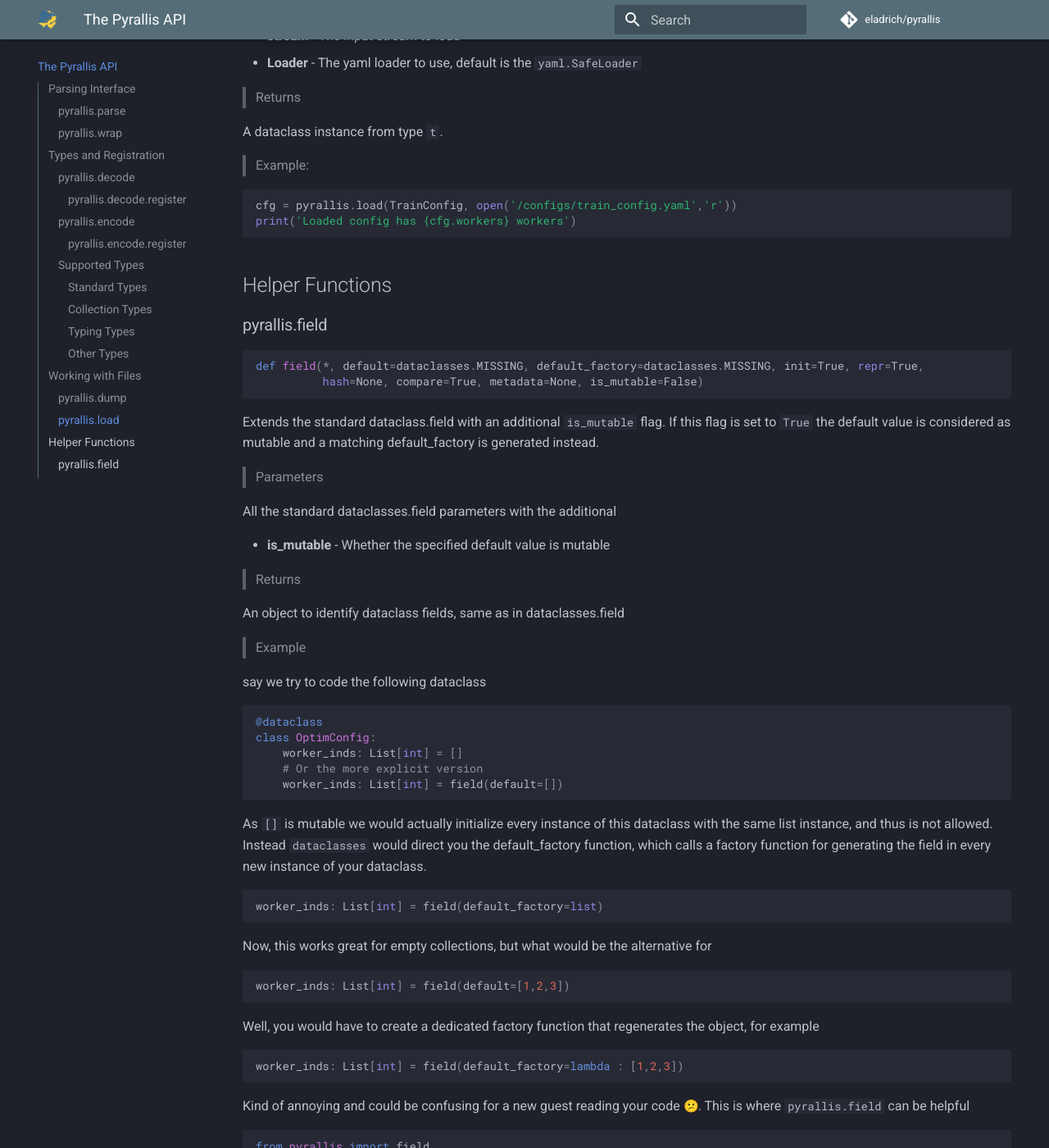
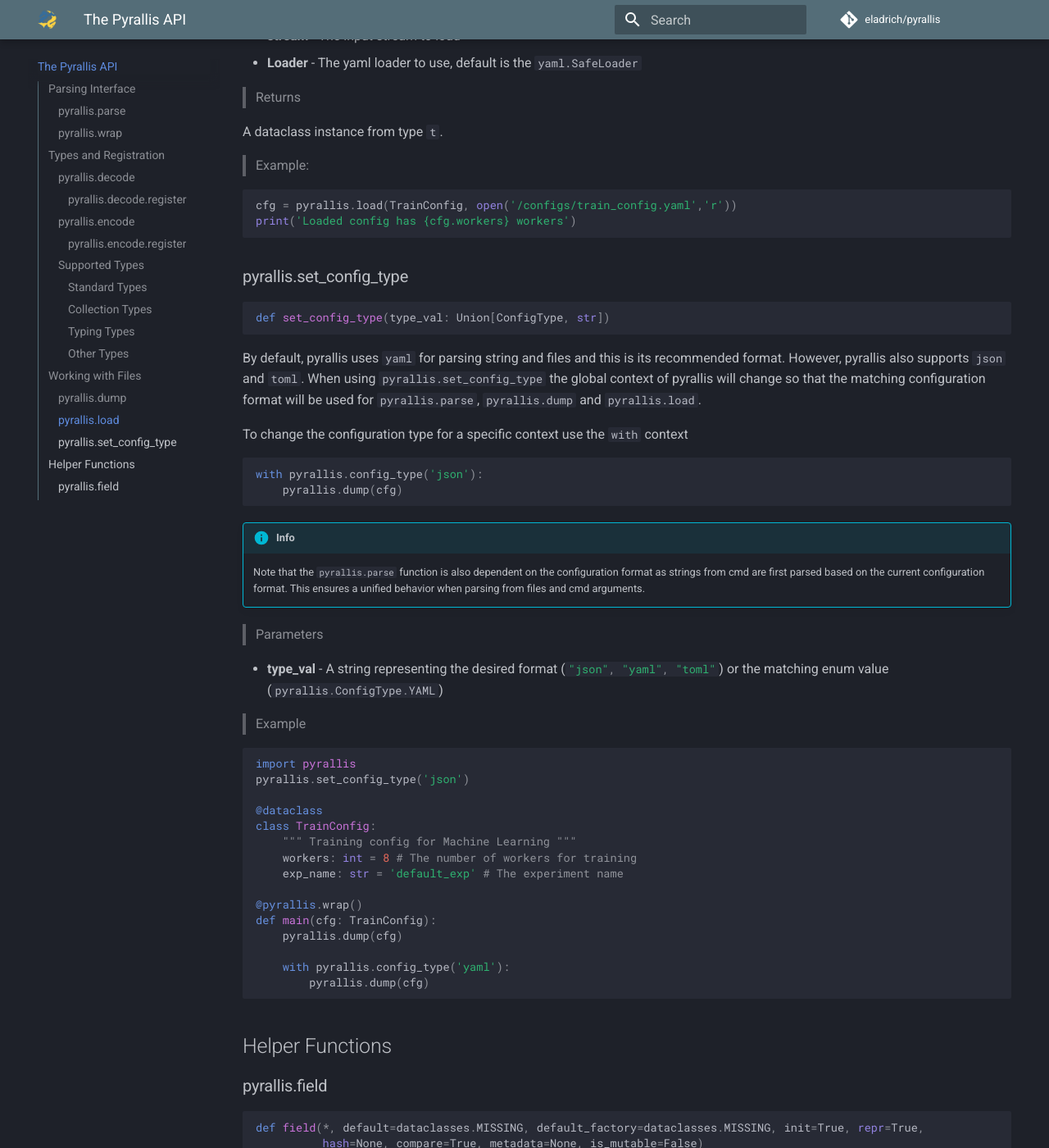
Before and after one commit to eladrich/pyrallis, an MkDocs documentation site: the page built from docs/api.md, in a window 1280 px wide and 1400 px high, scrolled down 8951 px. Shown: the whole window at 82% size. Built offline with MkDocs 1.6.1 and Material for MkDocs 9.7.7, drawn with Linux system fonts in a browser that asks for light colours; emoji names are drawn with the system emoji font; comment, search, counter and statistics services are not loaded.

Commit message:
Minor fixes from CR and updated documentation

````diff
--- a/docs/api.md
+++ b/docs/api.md
@@ -435,6 +435,47 @@ cfg = pyrallis.load(TrainConfig, open('/configs/train_config.yaml','r'))
 print('Loaded config has {cfg.workers} workers')
 ```
 
+### pyrallis.set_config_type
+```python
+def set_config_type(type_val: Union[ConfigType, str])
+```
+By default, pyrallis uses `yaml` for parsing string and files and this is its recommended format. However, pyrallis also supports `json` and `toml`. When using `pyrallis.set_config_type` the global context of pyrallis will change so that the matching configuration format will be used for  `pyrallis.parse`, `pyrallis.dump` and `pyrallis.load`.
+
+To change the configuration type for a specific context use the  `with` context
+
+```python
+with pyrallis.config_type('json'):
+    pyrallis.dump(cfg)
+```
+
+!!! info
+
+    Note that the `pyrallis.parse` function is also dependent on the configuration format as strings from cmd are first parsed based on the current configuration format. This ensures a unified behavior when parsing from files and cmd arguments.
+
+> Parameters
+
+* **type_val** - A string representing the desired format (`#!python "json", "yaml", "toml"`) or the matching enum value (`#!python pyrallis.ConfigType.YAML`)
+
+
+> Example
+
+```python
+import pyrallis
+pyrallis.set_config_type('json')
+
+@dataclass
+class TrainConfig:
+    """ Training config for Machine Learning """
+    workers: int = 8 # The number of workers for training
+    exp_name: str = 'default_exp' # The experiment name
+
+@pyrallis.wrap()
+def main(cfg: TrainConfig):
+    pyrallis.dump(cfg)
+
+    with pyrallis.config_type('yaml'):
+        pyrallis.dump(cfg)
+```
 
 ## Helper Functions
 ### pyrallis.field
````
Also changed, not shown: README.md (+25 -20 lines), docs/index.md (+9 -8 lines), 1 other file.
